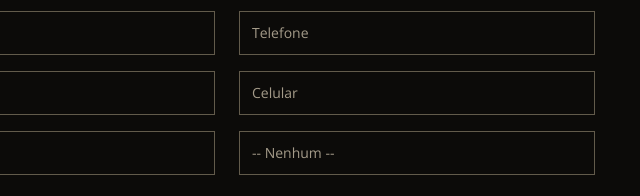
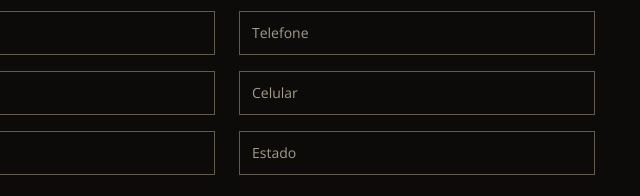
Before and after one commit to FlaTobias/PetSHow, a plain HTML site: page index.html in a window 1280 px wide. Shown: the part 3740-3936 px from the top of the page, 603-1243 px from the left. Drawn offline with nearby package versions, Linux system fonts and the light colour scheme; a web font is replaced by a local one.

Commit message:
correção estado

```diff
--- a/index.html
+++ b/index.html
@@ -519,7 +519,7 @@
             </div>
             <div class="col-lg-4 col-md-6 mt-3">
               <select  id="00NDn00000NP0nz" name="00NDn00000NP0nz" class="form-control" title="Estado" >
-                <option value="">-- Nenhum --</option>
+                <option value="">Estado</option>
                 <option value="AC">AC</option>
                 <option value="AL">AL</option>
                 <option value="AP">AP</option>
```
